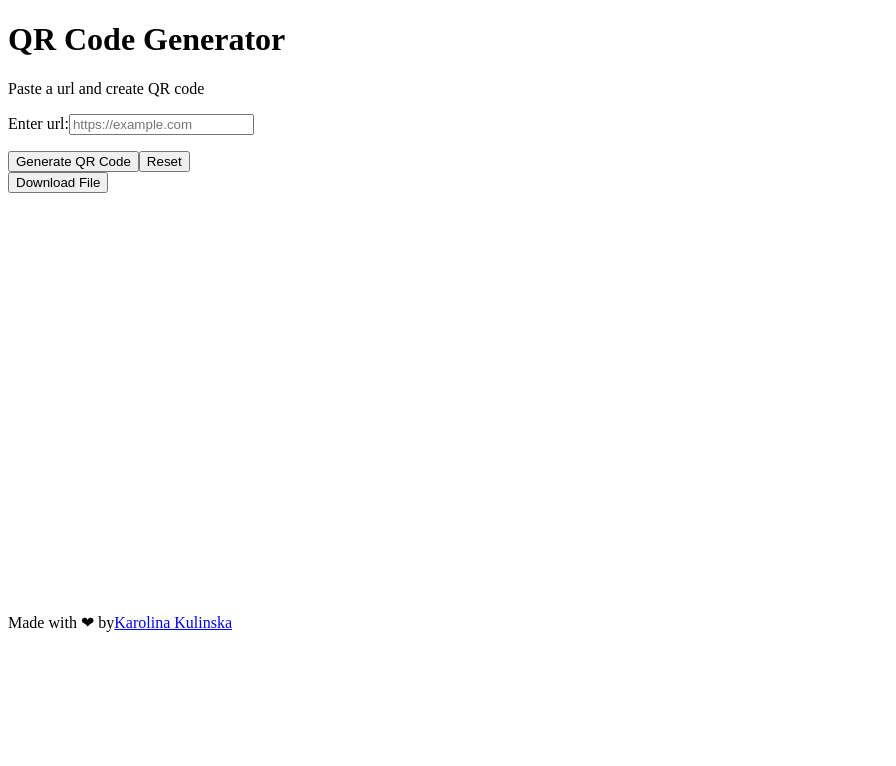
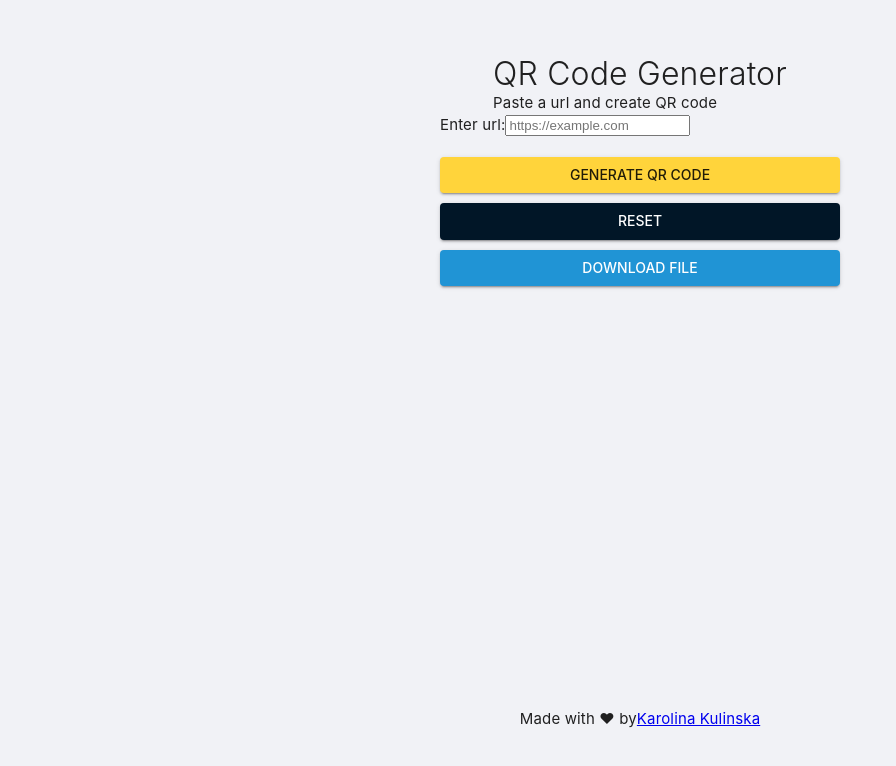
Before and after one commit to CarolinaFledgling/QR-code-generator-app, a React (Create React App) app: page / in a window 1280 px wide. Shown: the top 766 px of the page, without its empty margins (0-896 px from the left). Built offline with nearby package versions, Linux system fonts and the light colour scheme.

Commit message:
added functionality for generated canvas, for downloading png file with qr code, cleaning canvas, working on basic style with MUI, added theme basic set up

```diff
--- a/src/App.js
+++ b/src/App.js
@@ -1,20 +1,39 @@
-import Canvas from "./components/Canvas/Canvas";
+
 import Footer from "./components/Footer/Footer";
 import Form from "./components/Form/Form";
 import Header from "./components/Header/Header";
 
 import Box from '@mui/material/Box';
+import { CssBaseline, ThemeProvider } from "@mui/material";
+import theme from "../src/styles/theme";
 
 function App() {
   return (
-    <Box>
-      <main >
-        <Header />
-        <Form />
-        <Canvas />
-      </main>
-      <Footer />
-    </Box>
+    <ThemeProvider theme={theme}>
+      <CssBaseline enableColorScheme />
+      <Box sx={{
+        display: "flex",
+        justifyContent: "center",
+        alignItems: "center",
+        flexDirection: "column",
+        height: "100vh",
+        width: "100%",
+        backgroundColor: "#F1F2F6"
+      }}>
+        <Box sx={{
+          display: "flex",
+          justifyContent: "center",
+          alignItems: "center",
+          flexDirection: "column",
+          width: "50%",
+
+        }} >
+          <Header />
+          <Form />
+        </Box>
+        <Footer />
+      </Box>
+    </ThemeProvider>
   );
 }
 
--- a/src/components/Footer/Footer.js
+++ b/src/components/Footer/Footer.js
@@ -1,17 +1,25 @@
+import { Box } from "@mui/material";
+
 function Footer() {
   return (
-    <footer>
+    <Box sx={{
+      width:"100%",
+      display: "flex",
+      justifyContent: "center",
+
+
+    }}>
       <p> Made with ❤ by
         <a
           className="App-link"
-          href="https://reactjs.org"
+          href="https://www.linkedin.com/in/karolina-kuli%C5%84ska-870124111/"
           target="_blank"
           rel="noopener noreferrer"
         >
           Karolina Kulinska
         </a>
       </p>
-    </footer>
+    </Box>
   );
 }
 
--- a/src/components/Form/Form.js
+++ b/src/components/Form/Form.js
@@ -1,5 +1,8 @@
 import isValidUrl from "../../helpers/isValidUrl"
 import React, { useState, useRef } from 'react';
+import QRCode from 'qrcode'
+import { Box, Button, Typography } from "@mui/material";
+
 
 
 function Form() {
@@ -8,20 +11,74 @@ function Form() {
     url: '',
   })
 
-  //let spanElement = useRef("invalid url, check example in the placeholder")
+  let canvasElementRef = useRef(null)
 
   const handleGenerateCode = () => {
+
     console.log(isValidUrl(url));
+
     if (!isValidUrl(url)) {
       setErrors({
         ...errors,
-        url: 'sorry invalid url 😊, check example in the placeholder'
+        url: 'You entered the wrong url format, look at an example 😊'
       })
     }
+
+    if (!url || !isValidUrl(url)) return;
+    //   console.log(url);
+
+    QRCode.toCanvas(canvasElementRef.current, url)
+      .then(url => {
+        console.log(url)
+      })
+      .catch(err => {
+        console.error(err)
+      })
   }
 
+  const handleResetBtn = () => {
+    console.log(url)
+    setUrl('')
+    setErrors({
+      ...errors,
+      url: ''
+    })
+    const canvas = canvasElementRef.current;
+    const ctx = canvas.getContext('2d');
+    ctx.clearRect(0, 0, canvas.width, canvas.height);
+
+  }
+
+
+  function fetchFile(url) {
+    //fetching file & returning as blob object
+    fetch(url)
+      .then((res) => res.blob())
+      .then((file) => {
+        let tempUrl = URL.createObjectURL(file);
+        console.log("file", file);
+        console.log("tempUrl", tempUrl);
+        let linkTag = document.createElement("a");
+        linkTag.href = tempUrl;
+        linkTag.download = "filename";
+        document.body.appendChild(linkTag);
+        linkTag.click();
+        linkTag.remove();
+      });
+  }
+
+  const handleDownloadFile = () => {
+    // download file
+    const dataURL = canvasElementRef.current.toDataURL();
+    console.log("dataURL", dataURL);
+    fetchFile(dataURL);
+
+  }
+
+
   return (
-    <form action="#" >
+    <Box>
+      <form action="#">
         <label htmlFor="url">
           Enter url:
         </label>
@@ -31,13 +88,20 @@ function Form() {
           value={url}
           onChange={e => setUrl(e.target.value)}
         />
-      <p >{errors.url}</p>
+        <Typography color="error" sx={{ mt: "10px", width: "100%" }}>{errors.url}</Typography>
         <div>
-        <button onClick={handleGenerateCode} >Generate QR Code</button>
-        <button >Reset</button>
+
+          <Button sx={{ mt: "10px", width: "100%" }} color="secondary" variant="contained" onClick={handleGenerateCode} >Generate QR Code</Button>
+          <Button sx={{ mt: "10px", width: "100%" }} color="primary" variant="contained" onClick={handleResetBtn} >Reset</Button>
+
         </div>
-      <button>Download File</button>
+        <Button onClick={handleDownloadFile} sx={{ mt: "10px", width: "100%" }} color="info" variant="contained">Download File</Button>
       </form>
+      <div >
+        <canvas ref={canvasElementRef} width="400" height="400"></canvas>
+      </div>
+    </Box>
+
   );
 }
 
--- a/src/components/Header/Header.js
+++ b/src/components/Header/Header.js
@@ -1,9 +1,11 @@
+import { Box, Typography } from "@mui/material";
+
 function Header() {
   return (
-    <header >
-      <h1>QR Code Generator</h1>
-      <p>Paste a url and create QR code</p>
-    </header>
+    <Box>
+      <Typography variant="h1" sx={{ fontSize: "2rem",}}>QR Code Generator</Typography>
+      <Typography>Paste a url and create QR code</Typography>
+    </Box>
   );
 }
 
--- /dev/null
+++ b/src/styles/theme.js
@@ -0,0 +1,54 @@
+import { createTheme } from "@mui/material/styles";
+
+// Create a theme instance.
+const theme = createTheme({
+  mode: "light",
+  typography: {
+    fontFamily: ["Inter", "sans-serif"].join(","),
+    body1: {
+      fontSize: "0.9375rem",
+      fontWeight: 400,
+      letterSpacing: "0.00938rem",
+      lineHeight: 1.5,
+    },
+    body2: {
+      fontSize: "0.8125rem",
+      fontWeight: 400,
+      letterSpacing: "0.01071rem",
+      lineHeight: 1.43,
+    },
+
+  },
+  breakpoints: {
+    values: {
+      xs: 0,
+      sm: 600,
+      md: 1040,
+      lg: 1200,
+      xl: 1536,
+    },
+  },
+
+  palette: {
+    primary: {
+      main: "#011627",
+    },
+    secondary: {
+      main: "#FFD43B",
+    },
+    text: {
+      primary: "rgba(0, 0, 0, 0.87)",
+      secondary: "rgba(0, 0, 0, 0.60)",
+    },
+    info: {
+      main: "#2094D5",
+    },
+    error: {
+      main: "#DD1C1A",
+    },
+  },
+});
+
+export default theme;
+
+//#F1F2F6 bgc
```
Lines whose indentation alone changed are shown as unchanged.
